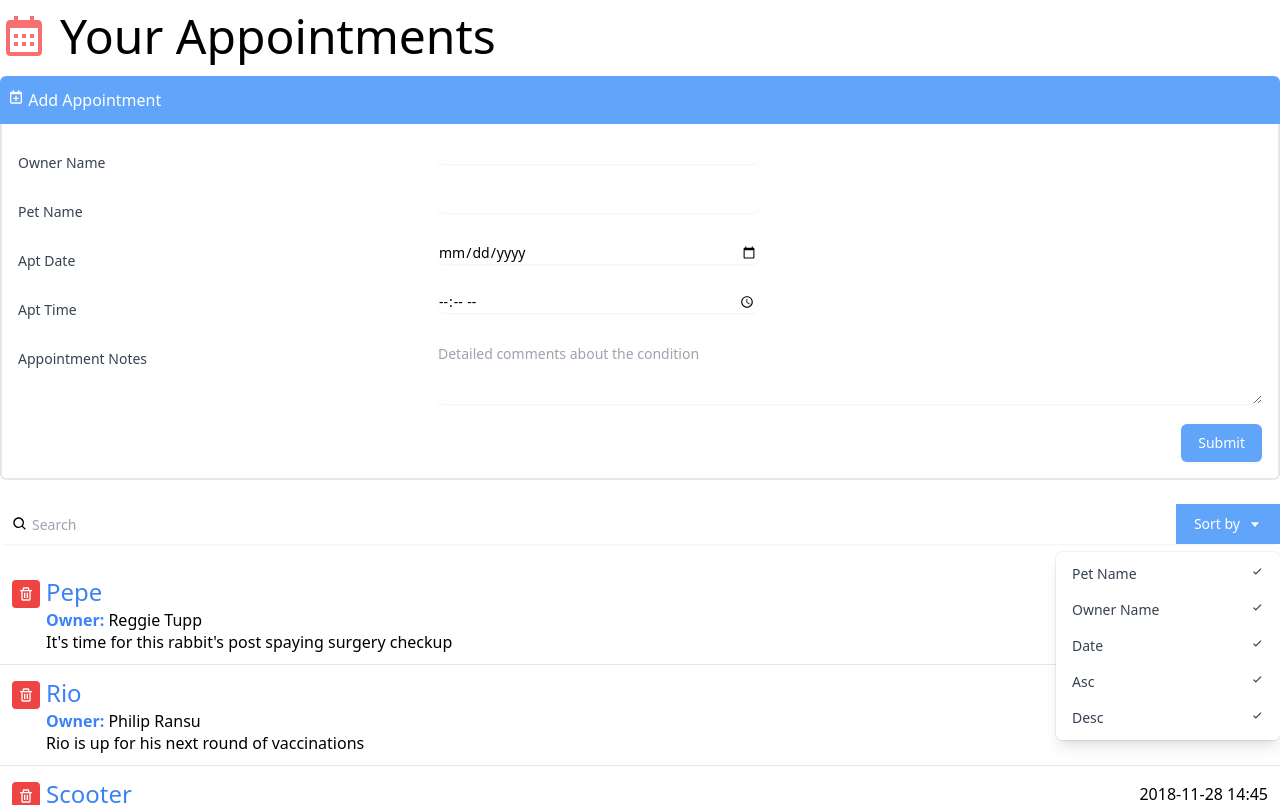
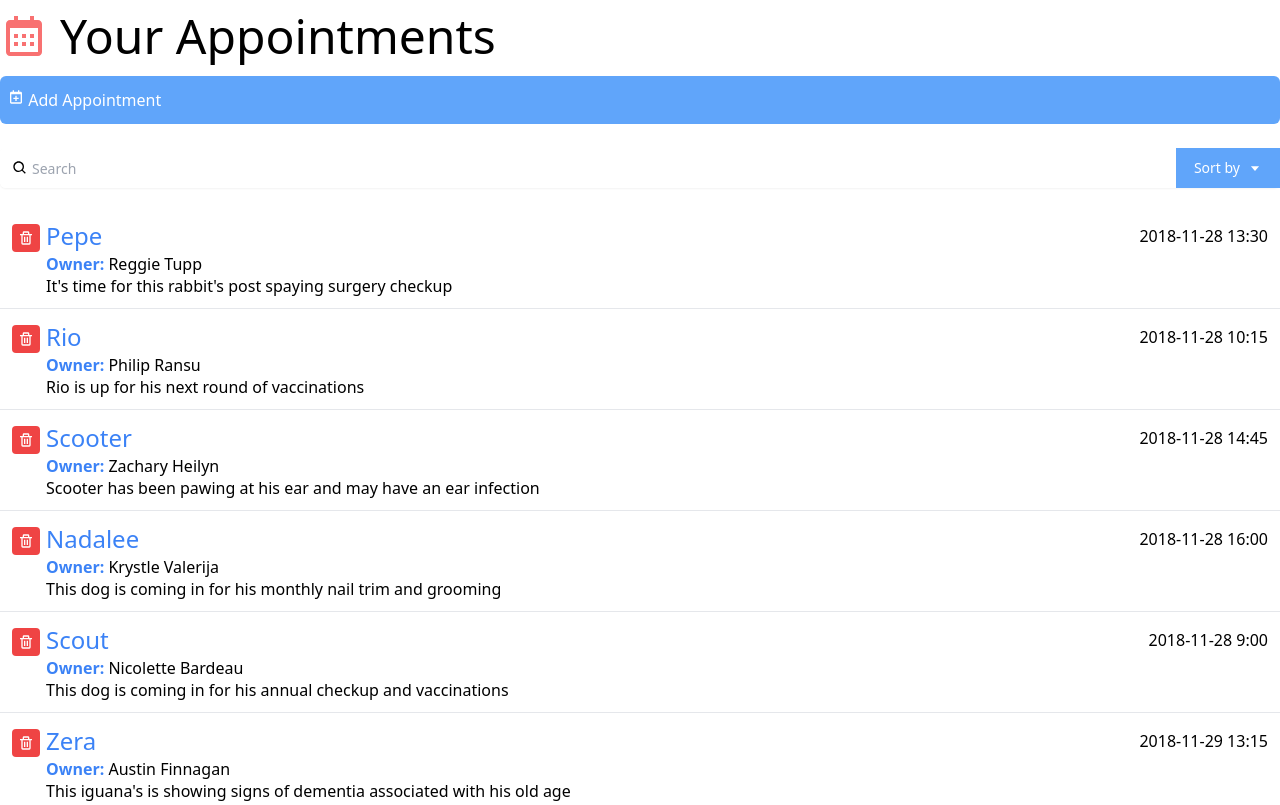
Before and after one commit to FerMusicComposer/react-simple-appointments-app, a React (Create React App) app: page / in a window 1280 px wide. Shown: the top 805 px of the page. Built offline with nearby package versions, Linux system fonts and the light colour scheme.

Commit message:
added toggle functionality

```diff
--- a/src/App.js
+++ b/src/App.js
@@ -15,7 +15,7 @@
             <SearchBar />
             <ul className="divide-y divide-gray-200">
                 {appointmentList.map(appointment => (
-                    <AppointmentInfo appointment={appointment} />
+                    <AppointmentInfo key={appointment.id} appointment={appointment} />
                 ))}
             </ul>
         </div>
--- a/src/components/AddAppointment.js
+++ b/src/components/AddAppointment.js
@@ -1,13 +1,22 @@
 import { BiCalendarPlus } from 'react-icons/bi';
+import { useState } from 'react';
 
 const AddAppointment = () => {
+    const [toggleForm, setToggleForm] = useState(false);
+
     return (
         <div>
-            <button className="bg-blue-400 text-white px-2 py-3 w-full text-left rounded-t-md mt-4">
+            <button
+                onClick={() => setToggleForm(!toggleForm)}
+                className={`bg-blue-400 text-white px-2 py-3 w-full text-left rounded-t-md ${
+                    toggleForm ? 'rounded-t-md' : 'rounded-md'
+                } mt-4`}
+            >
                 <div>
                     <BiCalendarPlus className="inline-block align-text-top" /> Add Appointment
                 </div>
             </button>
+            {toggleForm && (
                 <div className="border-r-2 border-b-2 border-l-2 border-light-blue-500 rounded-b-md pl-4 pr-4 pb-4">
                     <div className="sm:grid sm:grid-cols-3 sm:gap-4 sm:items-start  sm:pt-5">
                         <label
@@ -106,6 +115,7 @@
                         </div>
                     </div>
                 </div>
+            )}
         </div>
     );
 };
--- a/src/components/AppointmentInfo.js
+++ b/src/components/AppointmentInfo.js
@@ -2,7 +2,7 @@
 
 const AppointmentInfo = ({ appointment }) => {
     return (
-        <li key={appointment.id} className="px-3 py-3 flex items-start">
+        <li className="px-3 py-3 flex items-start">
             <button
                 type="button"
                 className="p-1.5 mr-1.5 mt-1 rounded text-white bg-red-500 hover:bg-yellow-700 focus:outline-none focus:ring-2 focus:ring-offset-2 focus:ring-blue-500"
--- a/src/components/SearchBar.js
+++ b/src/components/SearchBar.js
@@ -1,7 +1,10 @@
 import { BiSearch, BiCaretDown } from 'react-icons/bi';
 import DropDown from './DropDown';
+import { useState } from 'react';
 
 const SearchBar = () => {
+    const [toggleSort, setToggleSort] = useState(false);
+
     return (
         <div className="py-5">
             <div className="mt-1 relative rounded-md shadow-sm">
@@ -21,6 +24,7 @@
                     <div>
                         <button
                             type="button"
+                            onClick={() => setToggleSort(!toggleSort)}
                             className="justify-center px-4 py-2 bg-blue-400 border-2 border-blue-400 text-sm text-white hover:bg-blue-700 focus:outline-none focus:ring-2 focus:ring-offset-2 flex items-center"
                             id="options-menu"
                             aria-haspopup="true"
@@ -28,7 +32,7 @@
                         >
                             Sort by <BiCaretDown className="ml-2" />
                         </button>
-                        <DropDown />
+                        {toggleSort ? <DropDown /> : null}
                     </div>
                 </div>
             </div>
```
Lines whose indentation alone changed are shown as unchanged.
